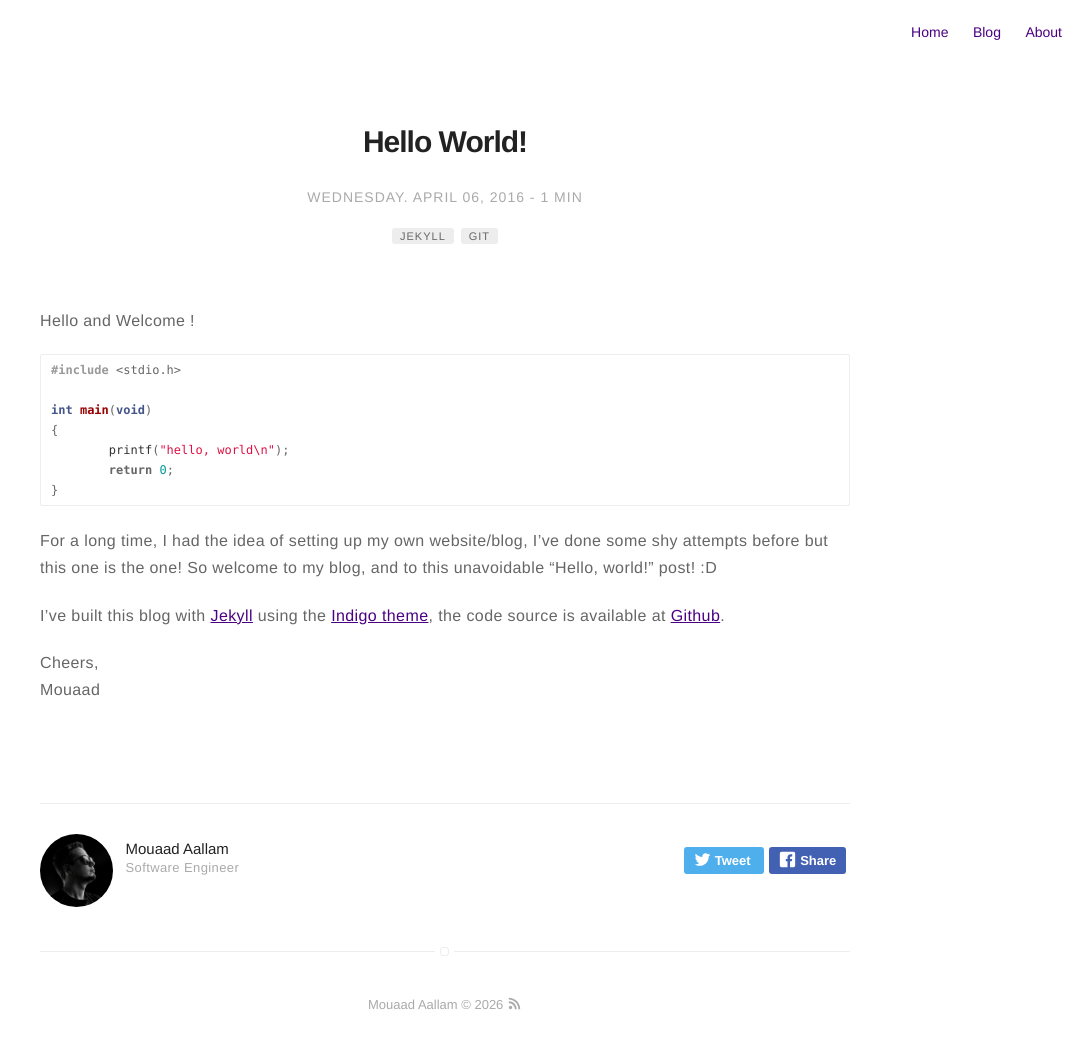
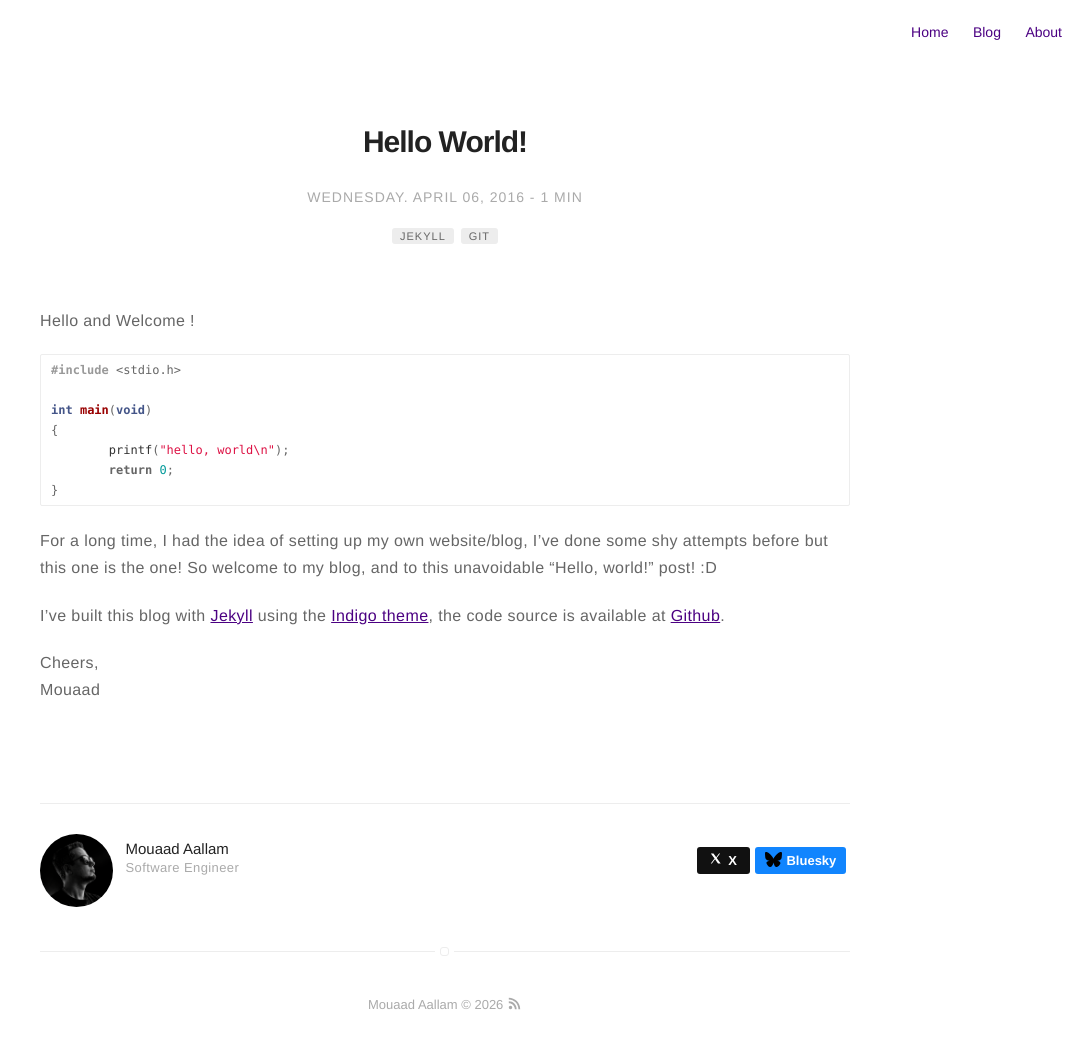
Before and after one commit to aallam/aallam.github.io, a Jekyll site: the page built from _posts/2016-04-06-hello-world.md, in a window 1280 px wide. Shown: the whole page, without its empty margins (195-1280 px from the left). Built offline with Jekyll 4.4.1, drawn with Linux system fonts in a browser that asks for light colours.

Commit message:
feat(blog): switch post sharing to x and bluesky

```diff
--- a/_includes/author.html
+++ b/_includes/author.html
@@ -1,4 +1,6 @@
 <section class="author{% if site.disqus == false %} no-disqus{% endif %}">
+    {% assign share_url = page.url | absolute_url %}
+    {% capture share_text %}{{ page.title }} {{ share_url }}{% endcapture %}
     <div class="toleft">
         <img class="selfie" src="{% if site.external-image == true %}{{ site.picture }}{% else %}{{ site.url }}/{{ site.picture }}{% endif %}" alt="{{ site.name }}">
     </div>
@@ -8,12 +10,12 @@
         <p class="bio">{{ site.bio }}</p>
 
         <div class="share">
-            <a class="twitter" href="https://twitter.com/intent/tweet?text={{ site.url }}{{ page.url }} - {{ page.title }} by @{{ site.twitter }}">
-                <svg class="icon icon-twitter"><use xlink:href="#icon-twitter"></use></svg><span class="icon-twitter">Tweet</span>
+            <a class="share-x" href="https://twitter.com/intent/tweet?text={{ share_text | strip | uri_escape }}" target="_blank" rel="noopener noreferrer">
+                <svg class="icon icon-x"><use xlink:href="#icon-x"></use></svg><span>X</span>
             </a>
 
-            <a class="facebook" href="javascript:void(0)" onclick="window.open('https://facebook.com/sharer/sharer.php?u='+encodeURIComponent(location.href), 'facebook-share-dialog', 'width=626,height=436'); return false;">
-                <svg class="icon icon-facebook"><use xlink:href="#icon-facebook"></use></svg><span class="icon-facebook-rect">Share</span>
+            <a class="share-bluesky" href="https://bsky.app/intent/compose?text={{ share_text | strip | uri_escape }}" target="_blank" rel="noopener noreferrer">
+                <svg class="icon icon-bsky"><use xlink:href="#icon-bsky"></use></svg><span>Bluesky</span>
             </a>
         </div>
     </div>
--- a/_includes/icons.html
+++ b/_includes/icons.html
@@ -14,6 +14,11 @@
 <symbol id="icon-twitter" viewBox="0 0 1024 1024">
 <title>twitter</title>
 <path class="path1" d="M886.579 319.795c0.41 8.294 0.563 16.691 0.563 24.986 0 255.488-194.406 549.99-549.888 549.99-109.21 0-210.739-32-296.294-86.886 15.155 1.792 30.515 2.714 46.080 2.714 90.624 0 173.926-30.925 240.026-82.688-84.531-1.587-155.955-57.395-180.531-134.195 11.776 2.202 23.91 3.379 36.352 3.379 17.664 0 34.765-2.304 50.944-6.707-88.422-17.818-155.034-95.898-155.034-189.594 0-0.819 0-1.587 0-2.406 26.061 14.49 55.91 23.194 87.552 24.218-51.866-34.714-86.016-93.798-86.016-160.922 0-35.379 9.523-68.608 26.214-97.178 95.283 116.992 237.773 193.894 398.387 201.984-3.277-14.182-4.966-28.877-4.966-44.083 0-106.701 86.477-193.178 193.229-193.178 55.603 0 105.83 23.398 141.107 60.979 43.981-8.704 85.35-24.781 122.726-46.899-14.438 45.107-45.107 82.995-84.992 106.906 39.117-4.71 76.288-15.002 111.002-30.413-25.907 38.81-58.675 72.806-96.461 99.994z"></path>
+</symbol>
+
+<symbol id="icon-x" viewBox="0 0 1024 1024">
+<title>x</title>
+<path class="path1" d="M233.472 153.6h157.798l161.792 221.645 172.339-221.645h65.126l-208.128 267.776 239.974 328.96h-157.798l-179.61-246.067-191.334 246.067h-65.178l227.174-292.198z"></path>
 </symbol>
 
 <symbol id="icon-bsky" viewBox="0 0 1024 1024">
--- a/_sass/components/share.sass
+++ b/_sass/components/share.sass
@@ -22,8 +22,8 @@
         float: none
         margin-top: 5px
 
-    > .twitter,
-    > .facebook
+    > .share-x,
+    > .share-bluesky
         display: inline
         vertical-align: middle
         font-size: 13px
@@ -40,20 +40,23 @@
         @media #{$tablet}
             margin: 0 5px 10px 0
 
-    > .twitter
-        background: #4fafed
+    > .share-x
+        background: #111
 
-    > .facebook
-        background: #4361b3
+    > .share-bluesky
+        background: #1185fe
 
     // #bug
     // can't use .icon with >
     // don't know why - sorry
     // take this insted: youtube.com/watch?v=59Zcx9YbZxI
     svg
-        fill: #fff
         position: relative
         top: 3px
         margin: 0
         margin-right: 4px
         display: inherit
+
+    svg,
+    svg *
+        fill: #fff
```
